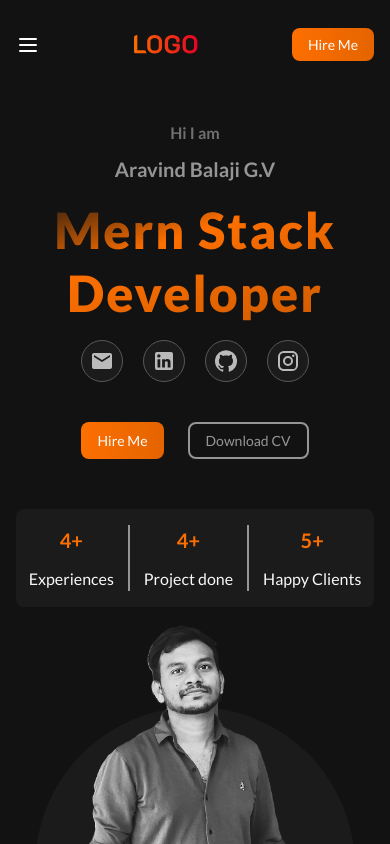
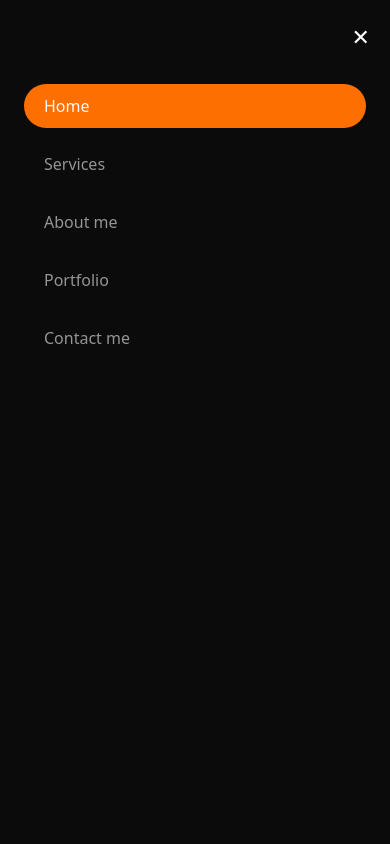
Before and after one commit to aravind-balaji-28/portfolio, a Next.js app: page / in a window 390 px wide. Both pictures are taken after a click on the button 28 px from the left and 44 px from the top of the page. Shown: the top 844 px of the page. Built offline with nearby package versions, Linux system fonts and the light colour scheme.

Commit message:
update the code

```diff
--- a/app/Icons/SVG.tsx
+++ b/app/Icons/SVG.tsx
@@ -51,3 +51,13 @@ export const DownloadSvg: React.FC<React.SVGProps<SVGSVGElement>> = (props) => {
     </svg>
   );
 };
+
+export const ExpandSvg: React.FC<React.SVGProps<SVGSVGElement>> = (props) => {
+  return (
+    <svg width="24" height="24" viewBox="0 0 24 24" fill="none" xmlns="http://www.w3.org/2000/svg">
+      <path d="M14 12H3" stroke="#959595" strokeWidth="2" strokeLinecap="round" strokeLinejoin="round" />
+      <path d="M21 6H3" stroke="#959595" strokeWidth="2" strokeLinecap="round" strokeLinejoin="round" />
+      <path d="M21 18H3" stroke="#959595" strokeWidth="2" strokeLinecap="round" strokeLinejoin="round" />
+    </svg>
+  )
+}
--- a/app/page.tsx
+++ b/app/page.tsx
@@ -8,7 +8,7 @@ import { Tabs } from "./components/Tabs";
 import { Input } from "./components/Input";
 import { Select } from "./components/Select";
 import { SectionHeading } from "./components/SectionHeading";
-import { DownloadSvg, MailSvg, PhoneSvg } from "./Icons/SVG";
+import { DownloadSvg, MailSvg, PhoneSvg, ExpandSvg } from "./Icons/SVG";
 import { NAV_ITEMS, SERVICES, SKILLS, SOCIAL_MEDIA, HIGHLIGHTS } from "./data";
 
 interface InfoCardProps {
@@ -21,6 +21,7 @@ const InfoCard: React.FC<InfoCardProps> = ({
   text,
   className = "",
 }) => {
+
   return (
     <div className={`flex items-center gap-[14px] ${className}`}>
       {icon}
@@ -31,7 +32,9 @@ const InfoCard: React.FC<InfoCardProps> = ({
   );
 };
 export default function Page() {
-  const [active, setActive] = useState("Home");
+  const [active, setActive] = useState<string>("Home");
+  const [isMenuOpen, setIsMenuOpen] = useState<boolean>(false);
+
   const RenderHirMe = (): React.JSX.Element => {
     return <Button
       borderRadius="corner"
@@ -90,33 +93,94 @@ export default function Page() {
     </div>
   }
 
+  const MobileMenu = ({
+    isOpen,
+    onClose,
+  }: {
+    isOpen: boolean;
+    onClose: () => void;
+  }) => {
+    return (
+      <>
+        {/* Backdrop */}
+        <div
+          onClick={onClose}
+          className={`fixed inset-0 bg-black/60 z-40 transition-opacity
+        ${isOpen ? "opacity-100" : "opacity-0 pointer-events-none"}`}
+        />
+
+        {/* Drawer */}
+        <aside
+          className={`fixed top-0 left-0 h-full w-full
+  bg-[#0b0b0b] z-50 p-[24px]
+  transform transition-transform duration-300 ease-out
+  ${isOpen ? "translate-x-0" : "-translate-x-full"}
+`}
+        >
+          {/* Close */}
+          <button
+            onClick={onClose}
+            className="absolute top-[20px] right-[20px] text-white text-[22px]"
+          >
+            ✕
+          </button>
+          {/* Nav */}
+          <nav className="mt-[60px] flex flex-col gap-[14px]">
+            {NAV_ITEMS.map((item) => {
+              const isActive = active === item;
+              return (
+                <button
+                  key={item}
+                  onClick={() => {
+                    setActive(item);
+                    setTimeout(() => {
+                      onClose();
+                    }, 150);
+                  }}
+                  className={`
+                  text-left px-[20px] py-[10px] rounded-full
+                  text-[16px] font-medium transition
+                  ${isActive
+                      ? "bg-[var(--orange-normal)] text-[var(--white-normal)]"
+                      : "text-[var(--white-dark-hover)]"}
+                `}
+                >
+                  {item}
+                </button>
+              );
+            })}
+          </nav>
+
+         {/* <div className="flex mt-5">
+           <RenderHirMe/>
+         </div> */}
+        </aside>
+
+      </>
+    );
+  };
+
   return (
-
     <div className="landing-page bg-[#121212] w-full flex flex-col gap-[60px] pt-[28px] md:gap-[80px] md:pt-[42px] lg:gap-[150px] lg:pt-[56px]">
       <header className="header flex justify-between items-center px-[16px] md:px-[40px] lg:px-[80px]">
-        <button className="header__btn--expand block lg:hidden">
-          <svg
-            xmlns="http://www.w3.org/2000/svg"
-            className="w-6 h-6 text-white"
-            fill="none"
-            viewBox="0 0 24 24"
-            stroke="currentColor"
-          >
-            <path strokeLinecap="round" strokeLinejoin="round" strokeWidth="2"
-              d="M4 6h16M4 12h16M4 18h16" />
-          </svg>
+        <button className="header__btn--expand block lg:hidden" onClick={() => setIsMenuOpen(true)}>
+          <ExpandSvg />
         </button>
         <Logo />
         <NavLink />
         <RenderHirMe />
       </header>
+      <MobileMenu
+        isOpen={isMenuOpen}
+        onClose={() => setIsMenuOpen(false)}
+      />
       <div className="body flex flex-col gap-[100px] px-[16px] md:gap-[120px] md:px-[40px] lg:gap-[150px] lg:px-[80px] w-full">
         {/* Profile Section pending */}
-        <div className="profile flex flex-col gap-[100px] md:gap-[130px] lg:gap-0 lg:flex-row justify-between items-center w-full">
-          <div className="profile__left flex flex-col gap-[50px] md:gap-[65px] lg:gap-[80px] w-full items-center lg:items-start">
+        <div className="profile flex flex-col gap-[100px] md:gap-[130px] xl:gap-[0]  xl:flex-row justify-between items-center w-full">
+          <div className="profile__left flex flex-col gap-[50px] md:gap-[65px] lg:gap-[80px] w-full items-center xl:items-start">
             <div className="flex flex-col gap-[40px] md:gap-[50px] lg:gap-[60px] w-full">
               <div className="flex flex-col gap-[16px] md:gap-[20px] lg:gap-[24px] w-full">
-                <div className="flex flex-col gap-[10px] items-center lg:items-start w-full">
+                <div className="flex flex-col gap-[10px] items-center xl:items-start w-full">
                   <Typography variant="h5" className="!text-[var(--white-dark-active)] text-base md:text-xl lg:text-2xl">
                     Hi I am
                   </Typography>
@@ -126,14 +190,14 @@ export default function Page() {
                 </div>
                 <Typography variant="h1"
                   className="bg-[linear-gradient(160deg,rgba(152,67,0,0)_0%,rgba(253,111,0,1)_38%,rgba(202,89,0,1)_100%)] bg-clip-text text-transparent text-[3.125rem] md:text-[3.75rem] lg:text-[4.375rem]
- font-black tracking-[0.131rem] leading-tight break-words whitespace-normal text-center lg:break-normal lg:whitespace-nowrap lg:text-left">
+ font-black tracking-[0.131rem] leading-tight break-words whitespace-normal text-center lg:break-normal lg:whitespace-nowrap xl:text-left">
                   Mern Stack Developer
                 </Typography>
-                <div className="flex gap-[1.25rem] justify-center lg:justify-start">
+                <div className="flex gap-[1.25rem] justify-center xl:justify-start">
                   <SocialMediaIcons />
                 </div>
               </div>
-              <div className="flex gap-[1.5rem] justify-center lg:justify-start">
+              <div className="flex gap-[1.5rem] justify-center xl:justify-start">
                 <RenderHirMe />
                 <Button
                   borderRadius="corner"
--- a/tailwind.config.ts
+++ b/tailwind.config.ts
@@ -13,9 +13,6 @@ const config: Config = {
       },
     },
   },
-  plugins: [
-        require('@tailwindcss/line-clamp'),
-  ],
 };
 
 export default config;
```
